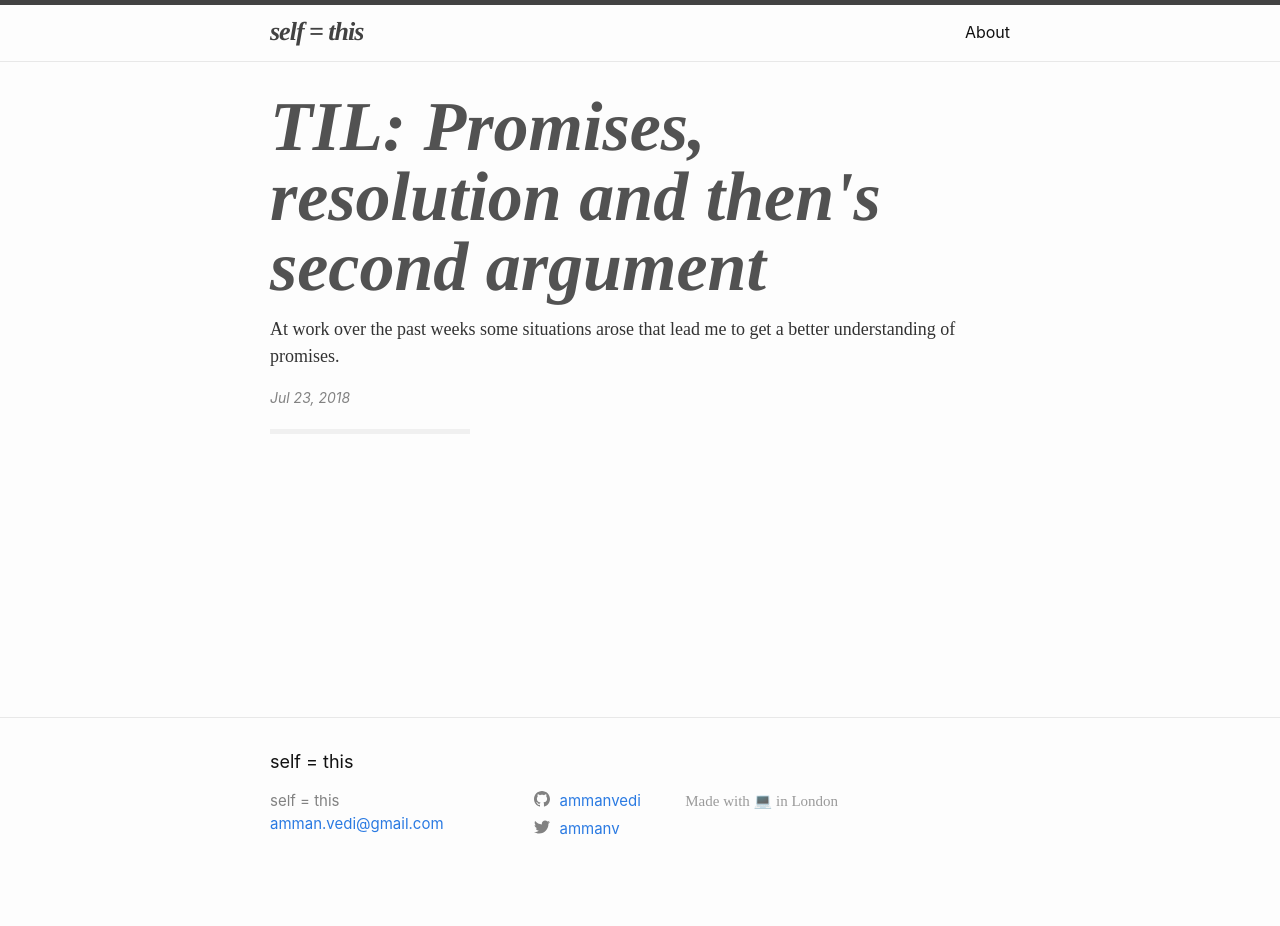
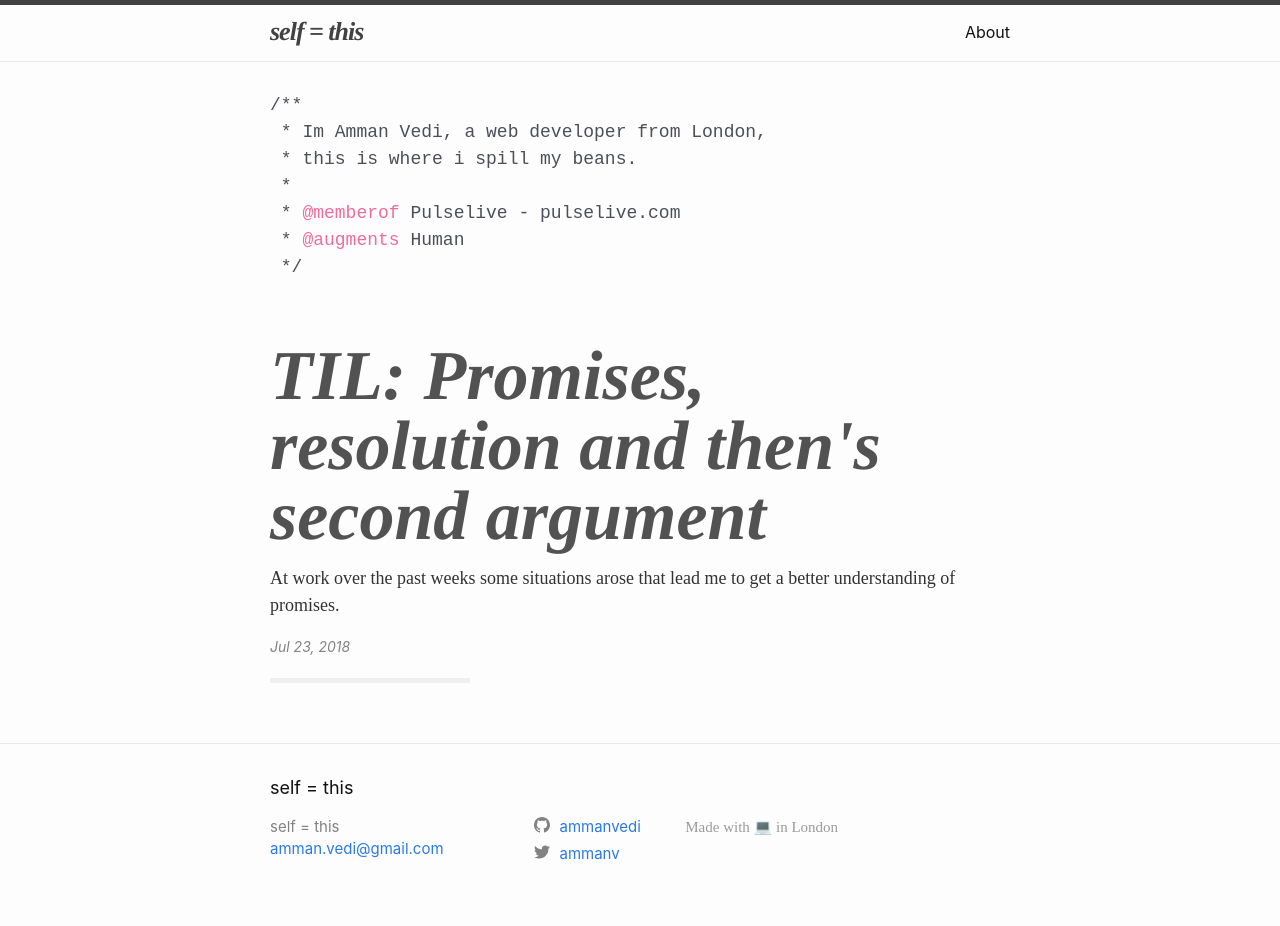
Before and after one commit to ammanvedi/ammanvedi.github.io, a Jekyll site: the page built from index.md, in a window 1280 px wide. Built offline with Jekyll 4.4.1, drawn with Linux system fonts in a browser that asks for light colours; some web fonts are replaced; before the commit the page ends 900 px from its top, so only the background shows below that.

Commit message:
styling + header note

```diff
--- a/_layouts/posts.html
+++ b/_layouts/posts.html
@@ -3,6 +3,16 @@ layout: default
 ---
 
 <div class="home">
+
+<pre class="header-code" >
+/**
+ * Im Amman Vedi, a web developer from London,
+ * this is where i spill my beans.
+ *
+ * <span class="header-code__highlight" >@memberof</span> Pulselive - pulselive.com
+ * <span class="header-code__highlight" >@augments</span> Human
+ */
+</pre>
 
   {{ content }}
 
--- /dev/null
+++ b/_sass/custom/_header-code.scss
@@ -0,0 +1,32 @@
+.header-code {
+    padding: 0;
+    background: transparent;
+    border: none;
+    font-size: 18px;
+    opacity: 0.9;
+    color: #3A3C47;
+    margin-bottom: 60px;
+
+    &__highlight {
+        color: #EB3671;
+        opacity: .8;
+    }
+}
+
+
+@media ( max-width: $break-tablet ) {
+
+    .header-code {
+        font-size: 14px;
+        padding: 0px 35px;
+    }
+}
+
+@media ( max-width: $break-mobile ) {
+
+    .header-code {
+        font-size: 10px;
+        padding: 0;
+        margin-bottom: 30px;
+    }
+}
--- a/_sass/custom/_index.scss
+++ b/_sass/custom/_index.scss
@@ -1,3 +1,4 @@
 @import 'variables';
 @import 'post-list-item';
 @import 'post';
+@import 'header-code';
--- a/_sass/custom/_post-list-item.scss
+++ b/_sass/custom/_post-list-item.scss
@@ -79,7 +79,7 @@
         padding: 0;
 
         &__heading {
-            font-size: 35px;
+            font-size: 33px;
             line-height: 35px;
             margin-bottom: 6px;
             margin-left: 0;
```
